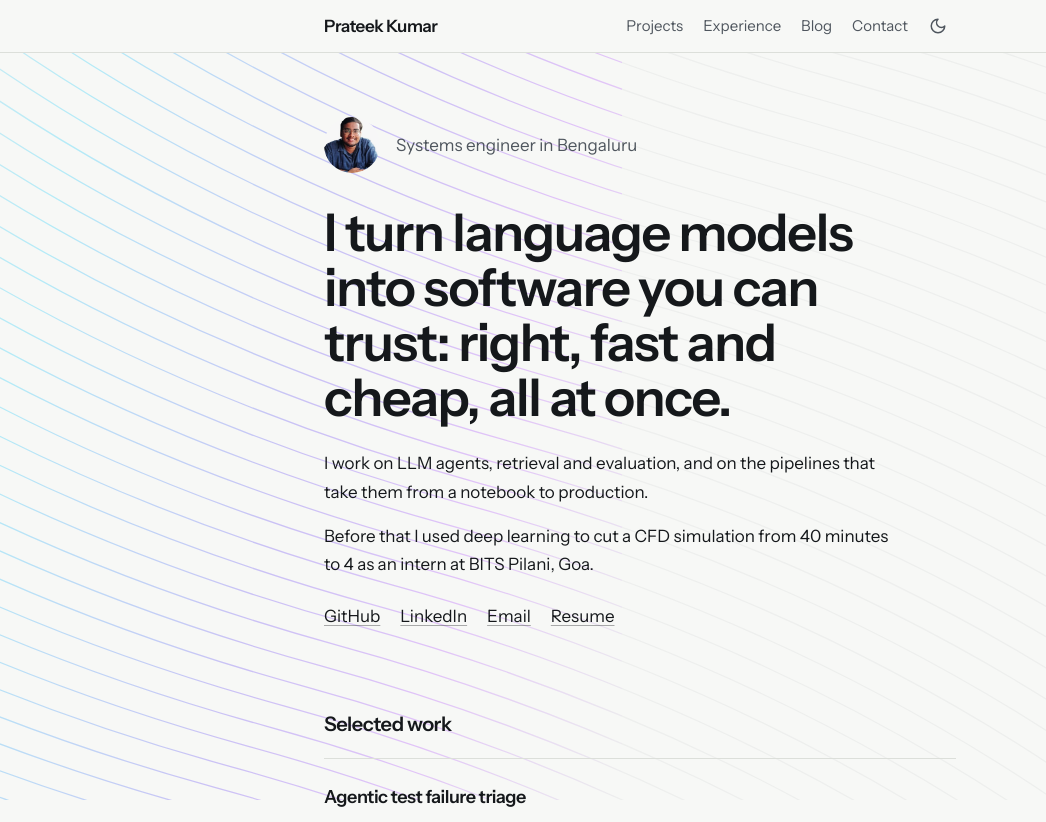
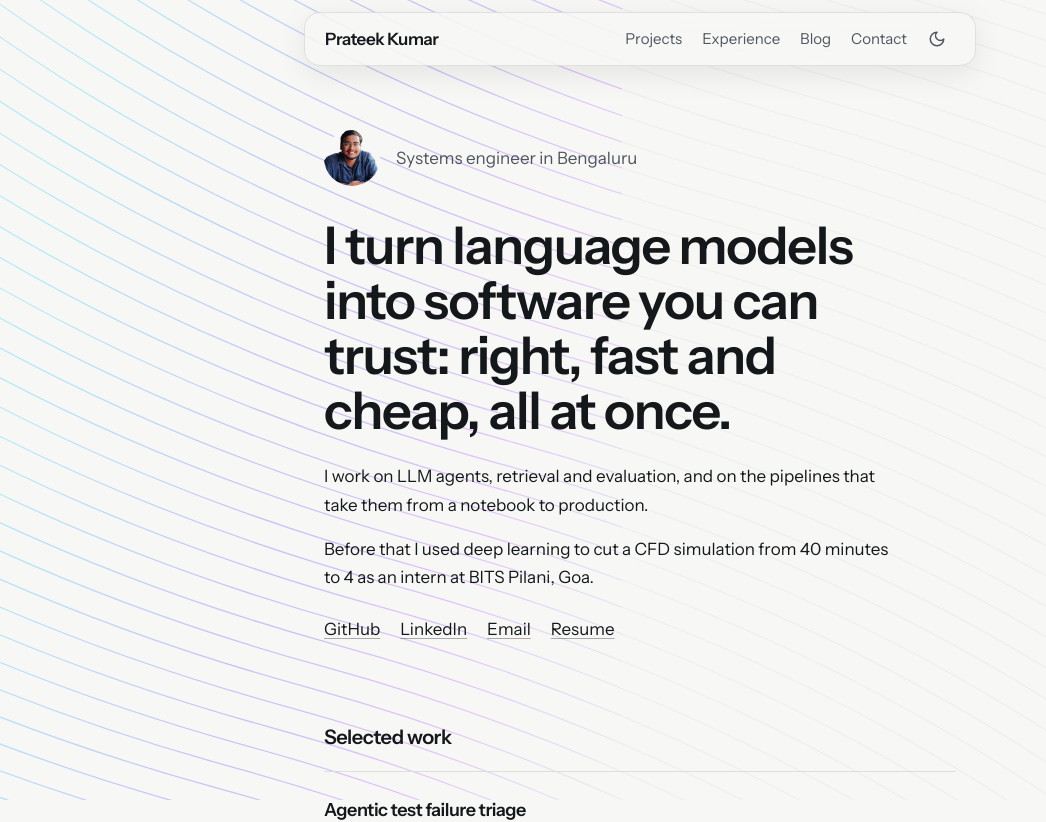
Before and after one commit to Prateekk02/portfolio, a Next.js app in the folder frontend/: page / in a window 1280 px wide. Shown: the top 822 px of the page, without its empty margins (0-1046 px from the left). Built offline with nearby package versions, Linux system fonts and the light colour scheme.

Commit message:
feat: turn the header into a floating frosted glass tile

```diff
--- a/frontend/src/components/site/SiteHeader.tsx
+++ b/frontend/src/components/site/SiteHeader.tsx
@@ -3,10 +3,17 @@ import { profile } from "@/data/profile";
 import { NavLinks } from "./NavLinks";
 import { ThemeToggle } from "./ThemeToggle";
 
+/**
+ * A frosted-glass tile that floats above the page and stays in view while
+ * scrolling. The blur and the translucent paper colour adapt to both themes.
+ */
 export function SiteHeader() {
   return (
-    <header className="sticky top-0 z-40 border-b border-line bg-paper">
-      <div className="mx-auto flex w-full max-w-[42rem] flex-wrap items-center justify-between gap-x-6 px-5 py-1">
+    <header className="sticky top-3 z-40 mt-3 px-3">
+      <div
+        data-testid="site-header-tile"
+        className="mx-auto flex w-full max-w-[42rem] flex-wrap items-center justify-between gap-x-6 rounded-2xl border border-ink/10 bg-paper/65 px-5 py-1 shadow-[0_8px_30px_rgb(0_0_0/0.08)] backdrop-blur-xl backdrop-saturate-150 dark:shadow-[0_8px_30px_rgb(0_0_0/0.35)]"
+      >
         <Link href="/" className="py-2 font-semibold tracking-tight">
           {profile.name}
         </Link>
```
